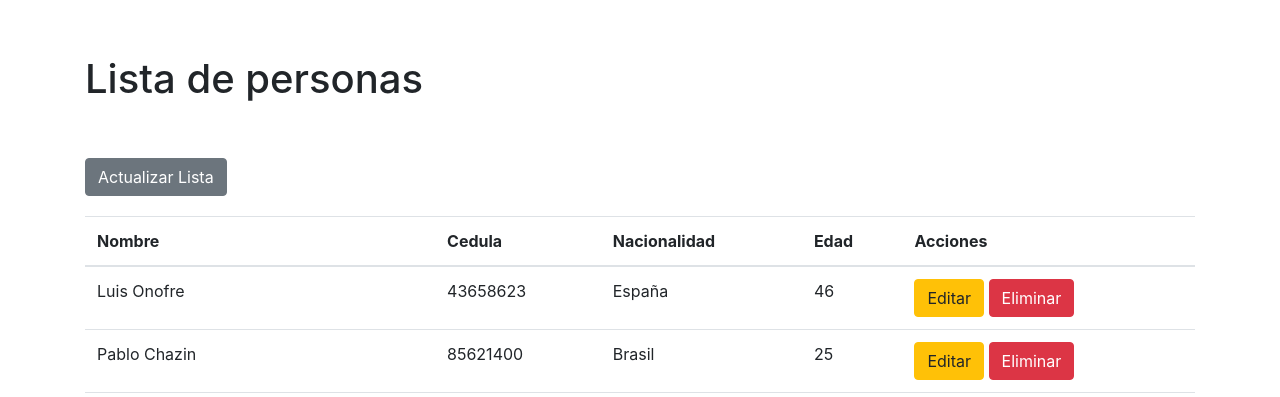
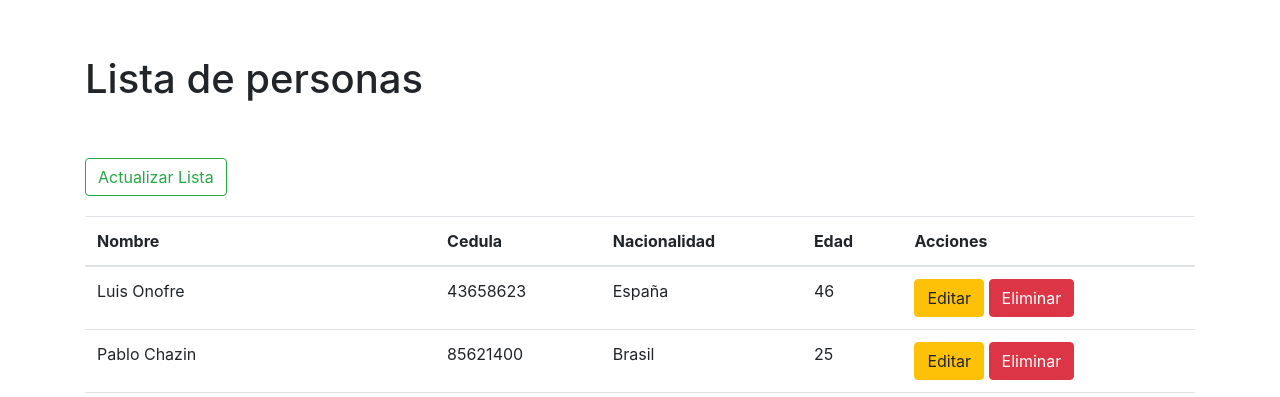
Before and after one commit to joselpadronc/CRUD_Persons, a Django app: page / in a window 1280 px wide. Shown: the part 56-453 px from the top of the page. Run offline with Django 3.2, Linux system fonts and the light colour scheme; data comes from the database, SQL or seed files in the repository; both versions use the stored data as it was after the commit; some libraries are stand-ins or nearby versions.

Commit message:
change of color

```diff
--- a/persons/templates/index.html
+++ b/persons/templates/index.html
@@ -15,7 +15,7 @@
 	    	</tr>
 		</thead>
 		<tbody>
-			<button style="margin-bottom: 20px;" type="button" id="update-list-btn" class="btn btn-secondary">Actualizar Lista</button>
+			<button style="margin-bottom: 20px;" id="update-list-btn" type="button" class="btn btn-outline-success">Actualizar Lista</button>
 			{% for person in persons %}
 			<tr>
 				<td>{{ person.name }}</td>
```
Also changed, not shown: db.sqlite3.
